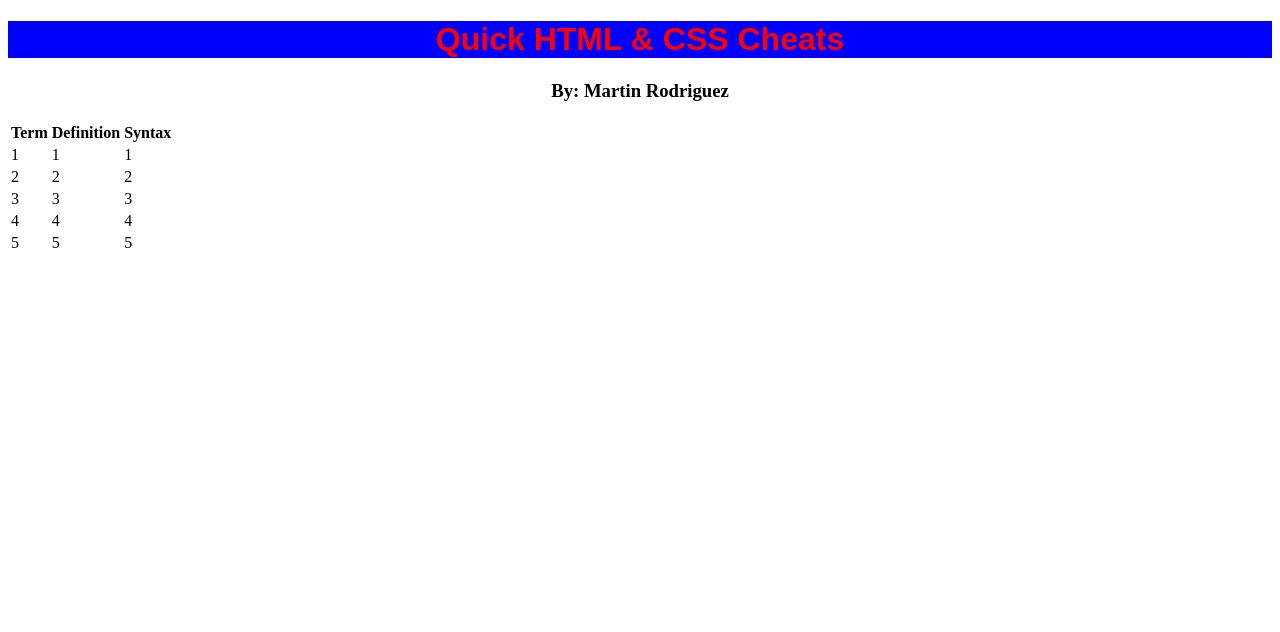
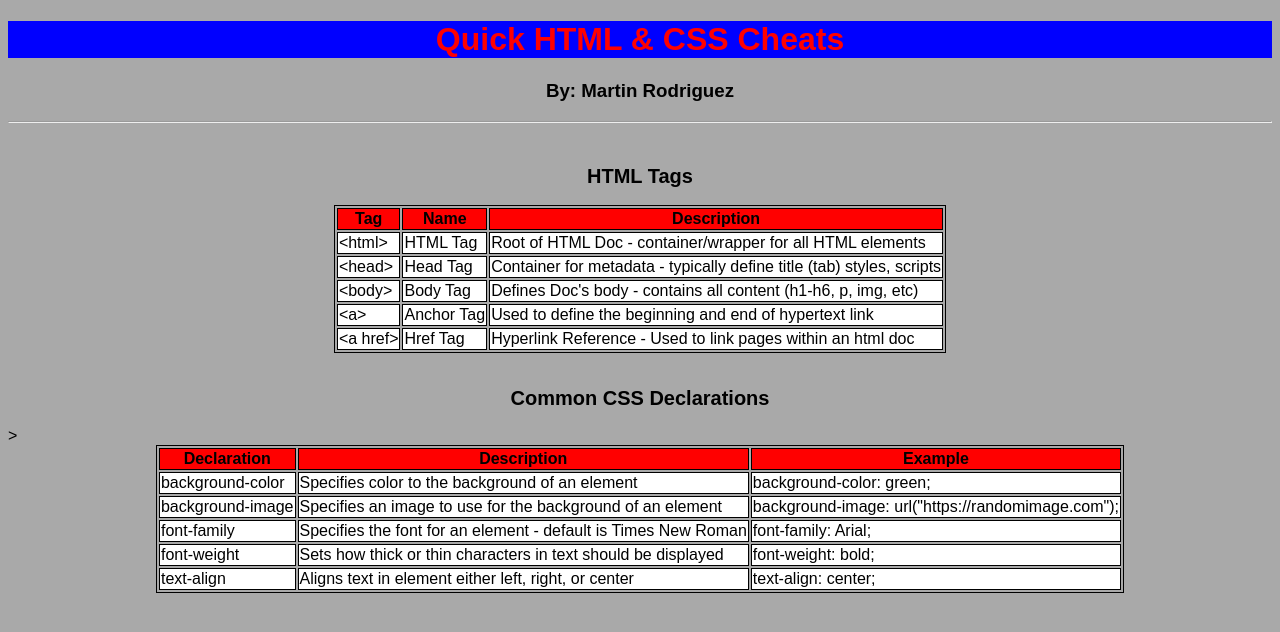
Before and after one commit to mrodrz7/html-css-cheatsheet, a plain HTML site: page index.html in a window 1280 px wide. Drawn offline with Linux system fonts and the light colour scheme.

Commit message:
Add content to initial table + new table for CSS
- Added common tags for HTML including <body>, <head>, <a>, etc.
- Provided descriptions and names for each
- Created second table for common CSS Declarations
- Added descriptions and examples for each
- Finalized formatting and styling

```diff
--- a/index.html
+++ b/index.html
@@ -7,40 +7,79 @@
         <body>
             <h1>Quick HTML & CSS Cheats</h1>
             <h3>By: Martin Rodriguez</h3>
-
+            <hr>
+            <br>
             <table>
+                <h2 class="table-title">HTML Tags</h2>
                 <thead>
-                    <th>Term</th>
-                    <th>Definition</th>
-                    <th>Syntax</th>
+                    <th>Tag</th>
+                    <th>Name</th>
+                    <th>Description</th>
                 </thead>
                 <tbody>
                     <tr>
-                        <td>1</td>
-                        <td>1</td>
-                        <td>1</td>
+                        <td>&lt;html&gt;</td>
+                        <td>HTML Tag</td>
+                        <td>Root of HTML Doc - container/wrapper for all HTML elements</td>
                     </tr>
                     <tr>
-                        <td>2</td>
-                        <td>2</td>
-                        <td>2</td>
+                        <td>&lt;head&gt;</td>
+                        <td>Head Tag</td>
+                        <td>Container for metadata - typically define title (tab) styles, scripts</td>
                     </tr>
                     <tr>
-                        <td>3</td>
-                        <td>3</td>
-                        <td>3</td>
+                        <td>&lt;body&gt;</td>
+                        <td>Body Tag</td>
+                        <td>Defines Doc's body - contains all content (h1-h6, p, img, etc)</td>
                     </tr>
                     <tr>
-                        <td>4</td>
-                        <td>4</td>
-                        <td>4</td>
+                        <td>&lt;a&gt;</td>
+                        <td>Anchor Tag</td>
+                        <td>Used to define the beginning and end of hypertext link</td>
                     </tr>
                     <tr>
-                        <td>5</td>
-                        <td>5</td>
-                        <td>5</td>
+                        <td>&lt;a href&gt;</td>
+                        <td>Href Tag</td>
+                        <td>Hyperlink Reference - Used to link pages within an html doc</td>
                     </tr>
                 </tbody>
             </table>
+            <br>
+            <table>
+                <h2 class="table-title">Common CSS Declarations</h2>
+                <thead>
+                    <th>Declaration</th>
+                    <th>Description</th>
+                    <th>Example</th>
+                </thead>
+                <tbody>
+                    <tr>
+                        <td>background-color</td>
+                        <td>Specifies color to the background of an element</td>
+                        <td>background-color: green;</td>
+                    </tr>
+                    <tr>
+                        <td>background-image</td>
+                        <td>Specifies an image to use for the background of an element</td>
+                        <td>background-image: url("https://randomimage.com");</td>
+                    </tr>
+                    <tr>
+                        <td>font-family</td>
+                        <td>Specifies the font for an element - default is Times New Roman</td>
+                        <td>font-family: Arial;</td>
+                    </tr>
+                    <tr>
+                        <td>font-weight</td>
+                        <td>Sets how thick or thin characters in text should be displayed</td>
+                        <td>font-weight: bold;</td>
+                    </tr>
+                    <tr>
+                        <td>text-align</td>
+                        <td>Aligns text in element either left, right, or center</td>
+                        <td>text-align: center;</td>
+                    </tr>
+                </tbody>>
+            </table>
+
         </body>
     </html>
--- a/style.css
+++ b/style.css
@@ -1,13 +1,36 @@
-table {
-    border: 1 px "solid black";
+body {
+    background-color: darkgray;
+    font-family: Arial;
 }
 
 h1 {
     background-color: blue;
     color: red;
-    font-family: Arial;
+}
+
+table, th, td {
+    border: 1px solid black;
+}
+
+tr, td {
+    background-color: white ;
+}
+
+table {
+    margin-left: auto;
+    margin-right: auto;
+}
+
+th {
+    background-color: red;
 }
 
 h1, h3 {
     text-align: center;
 }
+
+.table-title {
+    font-weight: bold;
+    text-align: center;
+    font-size: 20px;
+}
```
